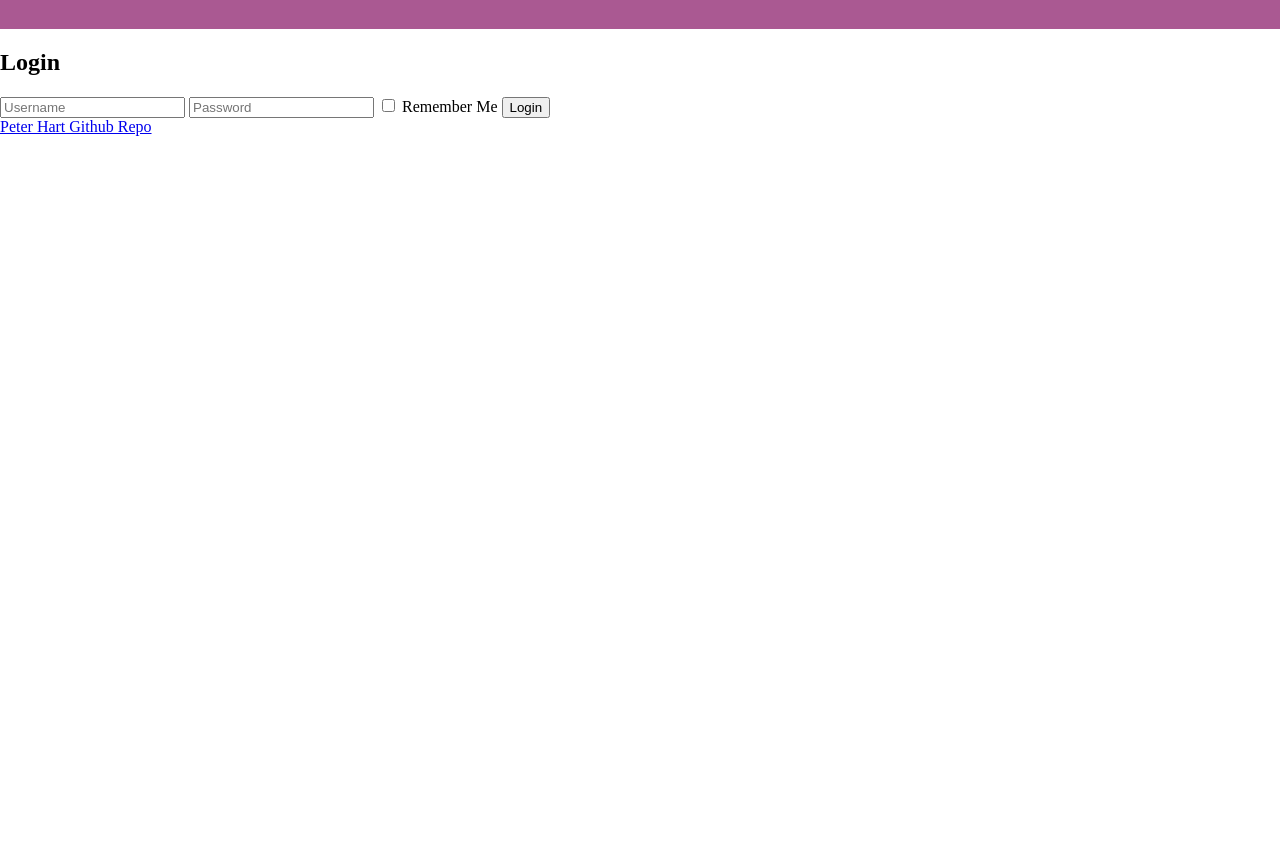
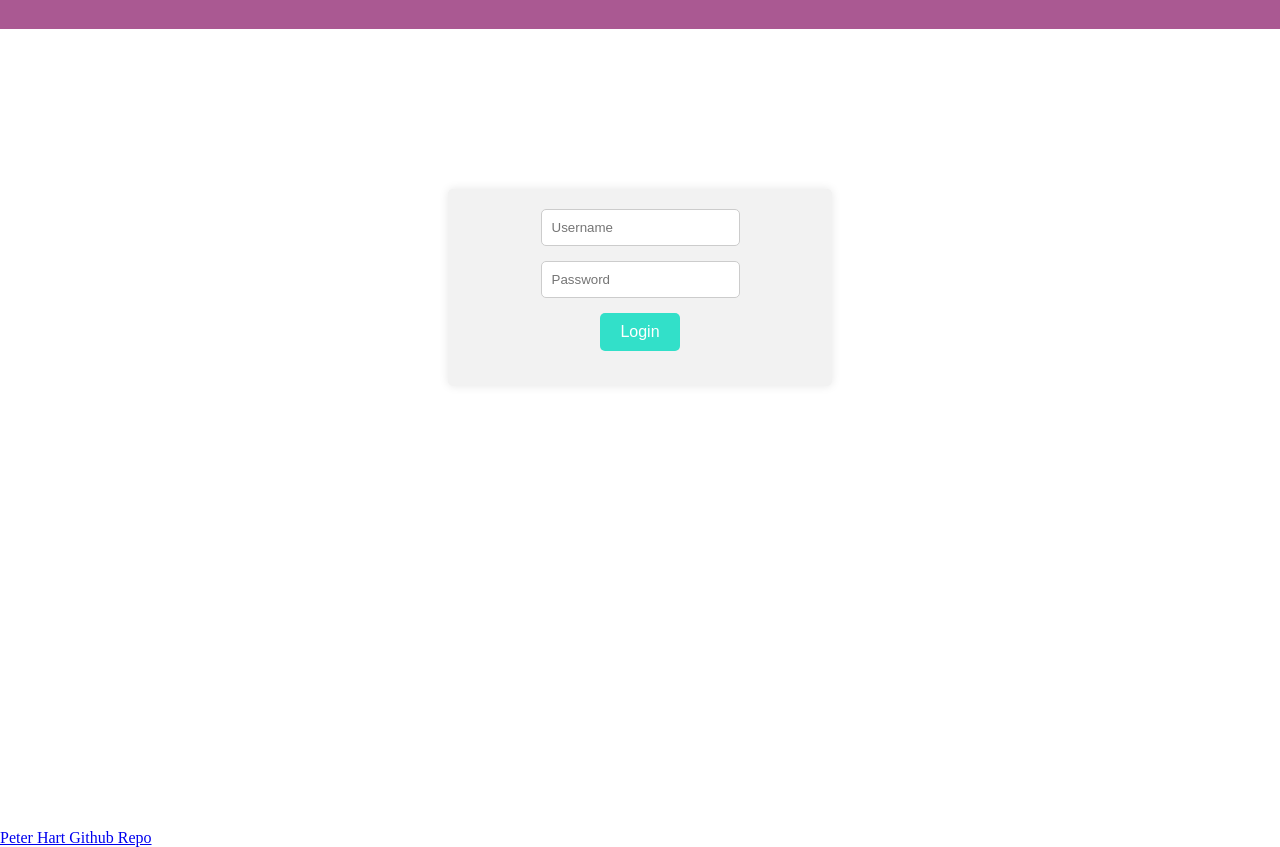
Before and after one commit to kozakhart/startup, a plain HTML site: page login.html in a window 1280 px wide. Shown: the part 71-918 px from the top of the page. Before the commit the page ends 800 px from the top, so only its background shows below. Drawn offline with Linux system fonts and the light colour scheme.

Commit message:
finish login

```diff
--- a/login.html
+++ b/login.html
@@ -9,13 +9,17 @@
     <div class="header">
         <h1>WELCOME TO WUNDERBOXES</h1>
     </div>
-    <div>
-        <h2>Login</h2>
-        <form action="index.html" method="post">
-            <input type="text" placeholder="Username" required>
-            <input type="password" placeholder="Password" required>
-            <label><input type="checkbox"> Remember Me</label>
-            <input type="submit" value="Login">
+    <div class="login-container">
+        <form class="login-form" action="index.html" method="post">
+            <div class="form-group">
+                <input type="text" id="username" name="username" placeholder="Username" class="input-btn" required>
+            </div>
+            <div class="form-group">
+                <input type="password" id="password" name="password" placeholder="Password" class="input-btn" required>
+            </div>
+            <div class="form-group">
+                <input type="submit" value="Login">
+            </div>
         </form>
     </div>
     <footer>
--- a/main.css
+++ b/main.css
@@ -5,6 +5,53 @@
     color: white;
 }
 
+.login-container {
+    margin: 20vh auto 0; /* Center horizontally and add 20vh margin from the top */
+    width: 30vw;
+    height: 80vh;
+}
+
+.login-form {
+    background-color: #f2f2f2;
+    padding: 20px;
+    border-radius: 5px;
+    box-shadow: 0px 0px 10px 0px rgba(0,0,0,0.1);
+}
+
+.login-form h2 {
+    text-align: center;
+}
+
+.form-group {
+    margin-bottom: 15px;
+    text-align: center;
+}
+
+.form-group input[type="submit"] {
+    background-color: #32e0c9;
+    border: none;
+    color: white;
+    padding: 10px 20px;
+    text-align: center;
+    text-decoration: none;
+    display: inline-block;
+    font-size: 16px;
+    border-radius: 5px;
+    transition: background-color 0.3s ease;
+}
+
+/* Button hover effect */
+.form-group input[type="submit"]:hover {
+    background-color: #2cb8a5;
+}
+
+.input-btn {
+    border-radius: 5px;
+    border: 1px solid #ccc; /* Adding border for input fields */
+    padding: 10px; /* Adding padding for input fields */
+    box-sizing: border-box; /* Including padding and border in the width */
+}
+
 html, body {
     margin: 0;
     padding: 0;
```
